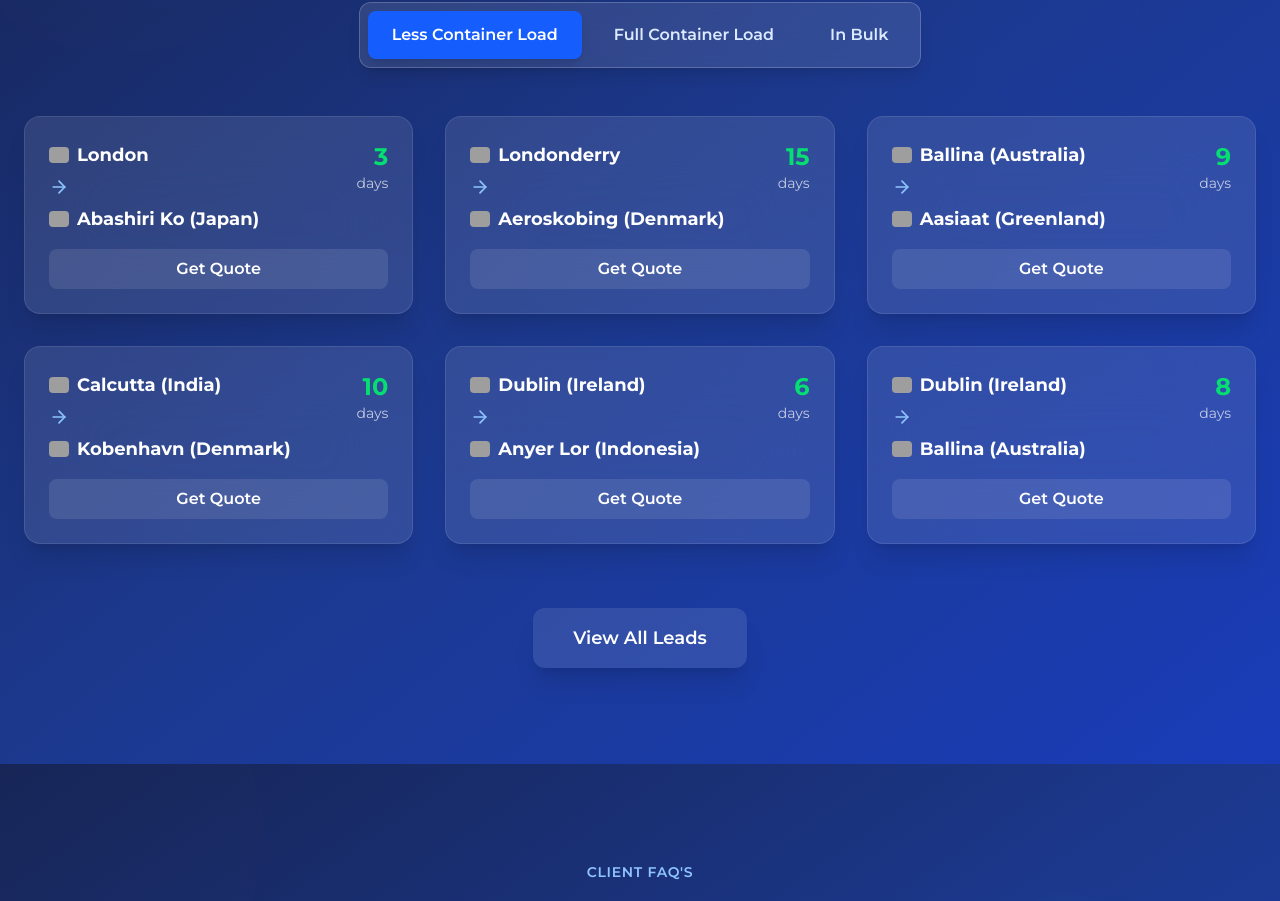
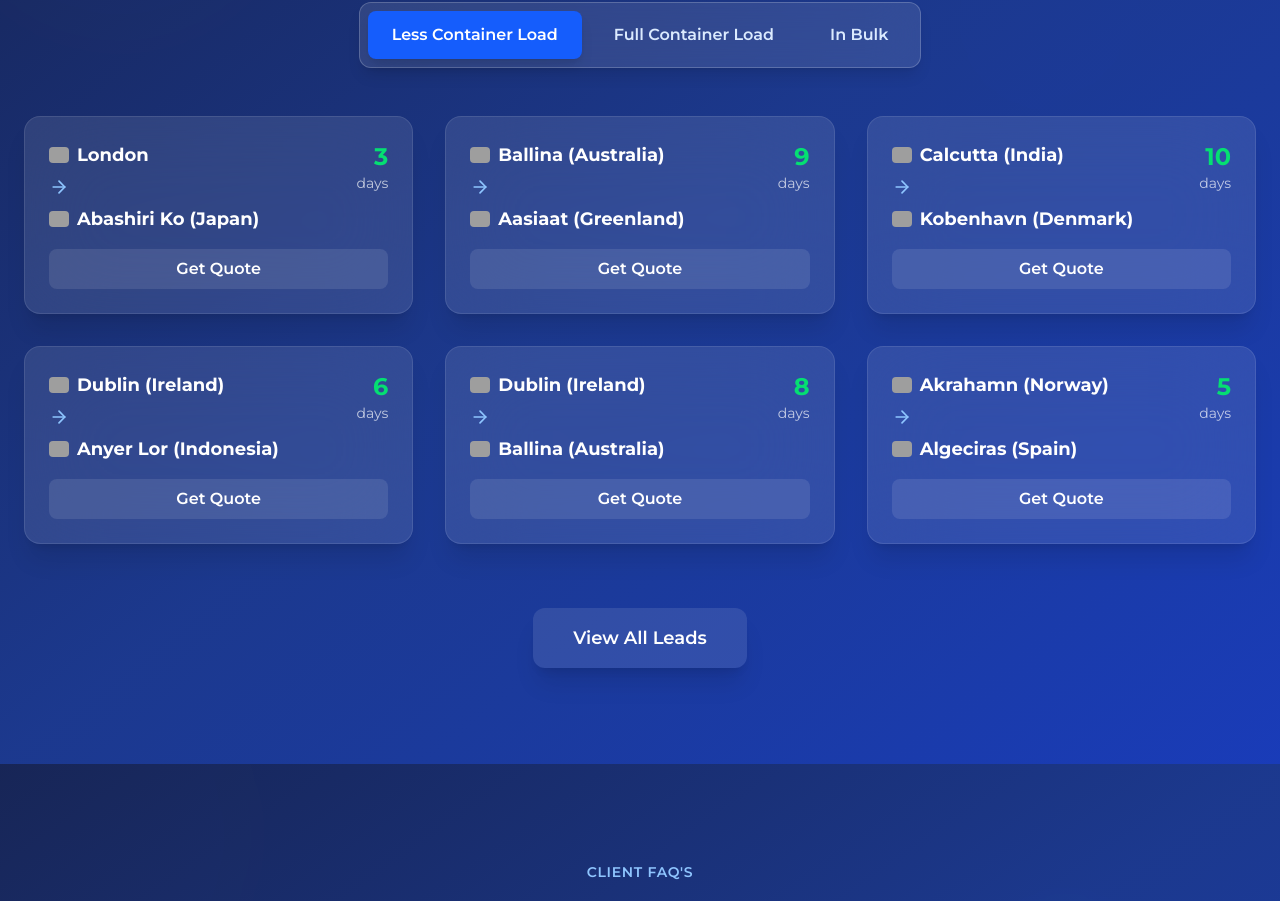
Before and after one commit to rohit-lagom/bitnautic, a Next.js app: page /transport in a window 1280 px wide. Shown: the part 2762-3663 px from the top of the page. Built offline with nearby package versions, Linux system fonts and the light colour scheme; grey boxes are pictures that could not be loaded.

Commit message:
fix (LiveShipingLeads): removed londonbeery

```diff
--- a/src/app/transport/LiveShippingLeads.jsx
+++ b/src/app/transport/LiveShippingLeads.jsx
@@ -9,11 +9,11 @@ export default function LiveShippingLeads() {
   const shippingLeads = {
     LCL: [
       { from: 'London', to: 'Abashiri Ko (Japan)', days: 3 },
-      { from: 'Londonderry', to: 'Aeroskobing (Denmark)', days: 15 },
       { from: 'Ballina (Australia)', to: 'Aasiaat (Greenland)', days: 9 },
       { from: 'Calcutta (India)', to: 'Kobenhavn (Denmark)', days: 10 },
       { from: 'Dublin (Ireland)', to: 'Anyer Lor (Indonesia)', days: 6 },
       { from: 'Dublin (Ireland)', to: 'Ballina (Australia)', days: 8 },
+      { from: 'Akrahamn (Norway)', to: 'Algeciras (Spain)', days: 5 },
     ],
     FCL: [
       { from: 'Bedi (India)', to: 'Belekeri (India)', days: 19 },
@@ -48,6 +48,8 @@ export default function LiveShippingLeads() {
       Norway: 'no',
       Sweden: 'se',
       Indonesia: 'id',
+            'United Kingdom': 'gb',
+      UK: 'gb',
     };
 
     const match = Object.entries(countryMap).find(([name]) =>
```
